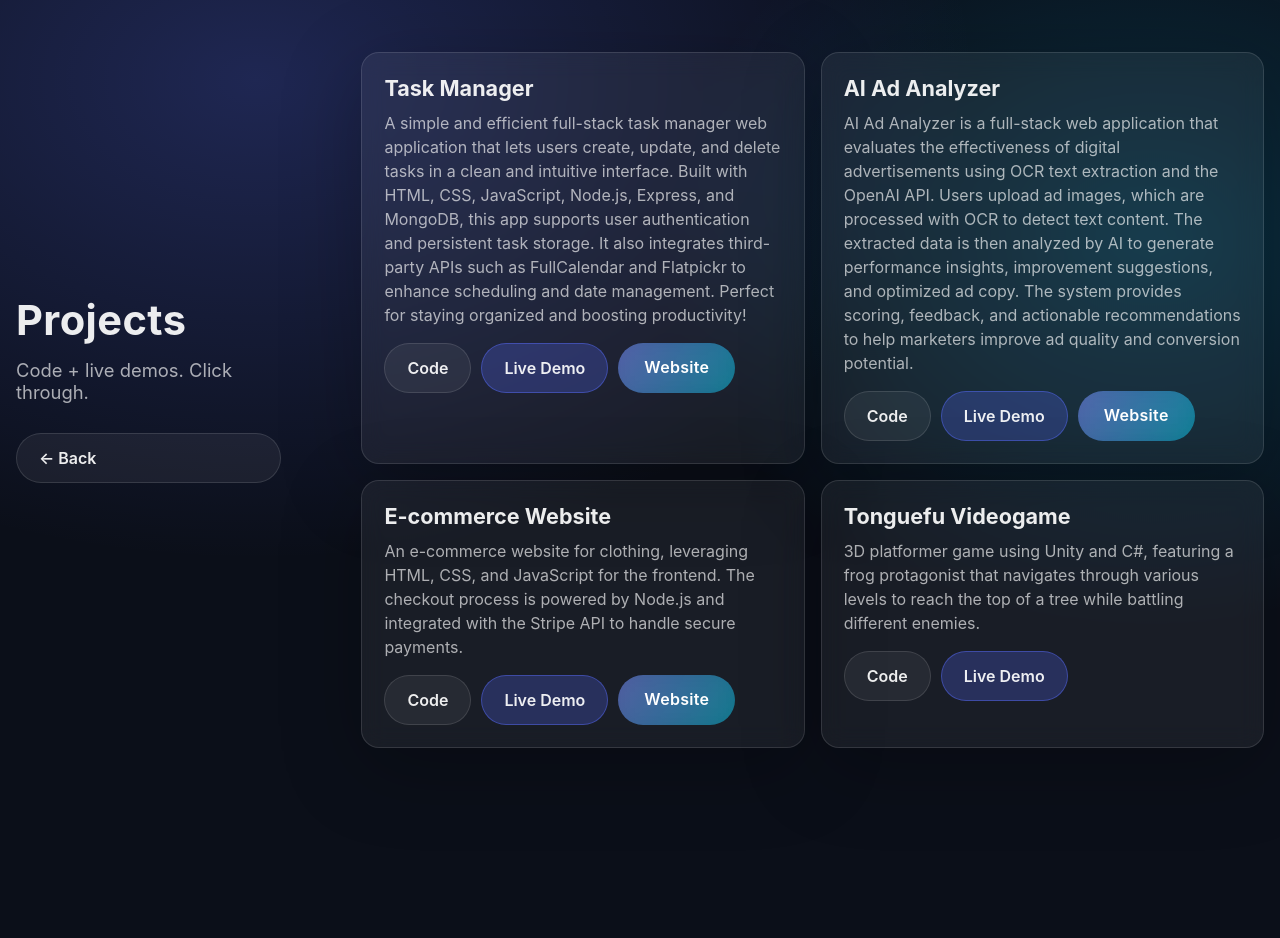
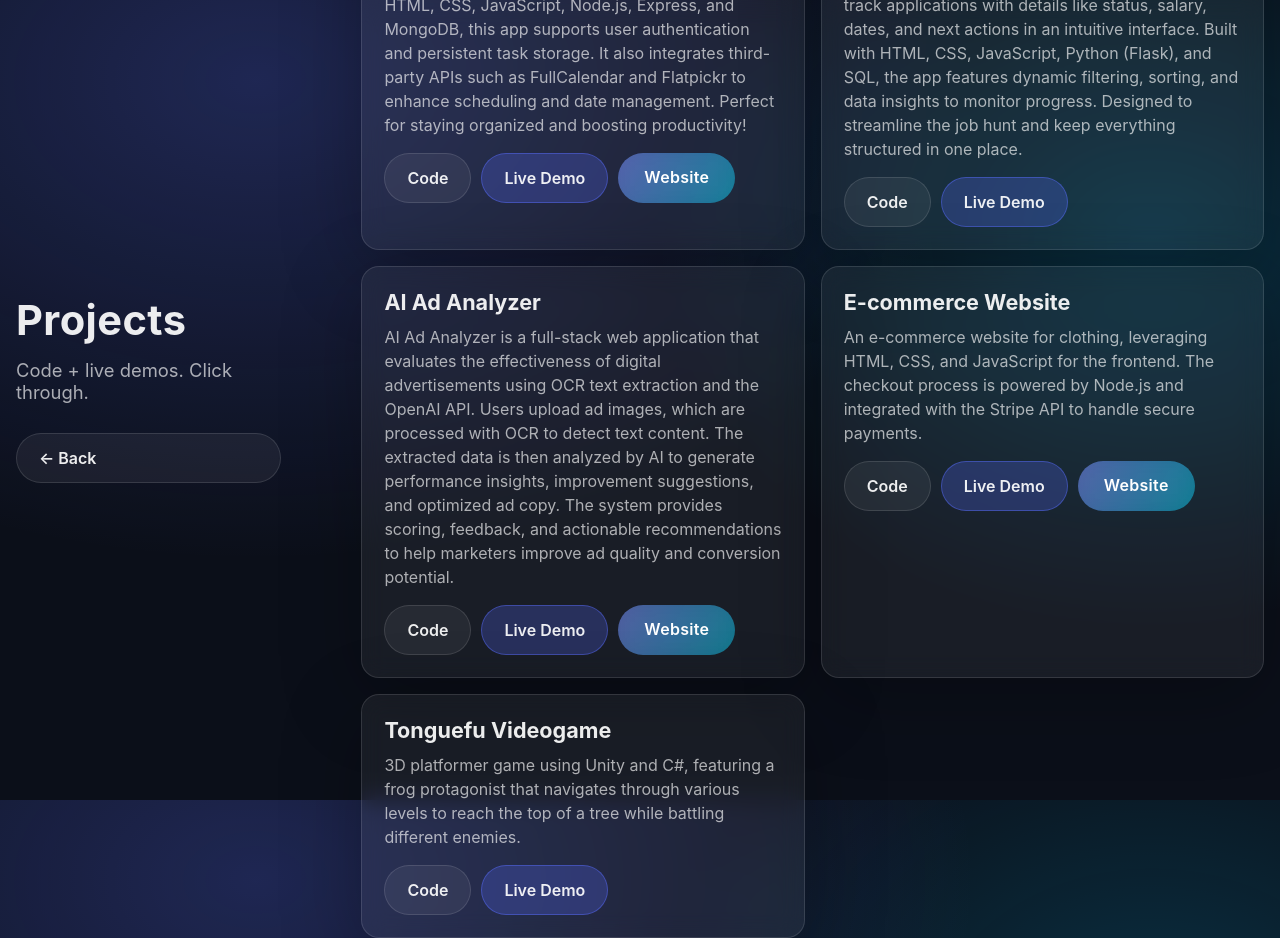
Before and after one commit to miguel23es/Portfolio-Website, a React (Vite) app in the folder portfolio/: page /projects in a window 1280 px wide. Before the commit the page ends 800 px from the top, so only its background shows below. Built offline with nearby package versions, Linux system fonts and the light colour scheme.

Commit message:
Added job tracker app

```diff
--- a/portfolio/src/pages/Projects.jsx
+++ b/portfolio/src/pages/Projects.jsx
@@ -37,24 +37,30 @@ export default function Projects() {
       website: "https://miluz.us",
     },
     {
+      title: "Job Application Tracker",
+      description: "A clean and interactive full-stack job application tracker that helps users organize and manage their job search efficiently. Users can add, update, and track applications with details like status, salary, dates, and next actions in an intuitive interface. Built with HTML, CSS, JavaScript, Python (Flask), and SQL, the app features dynamic filtering, sorting, and data insights to monitor progress. Designed to streamline the job hunt and keep everything structured in one place.",
+      codeUrl: "https://github.com/miguel23es/Job-Tracker-App",
+      demoUrl: "https://YOUR_LIVE_DEMO_2",
+    },
+    {
       title: "AI Ad Analyzer",
       description: "AI Ad Analyzer is a full-stack web application that evaluates the effectiveness of digital advertisements using OCR text extraction and the OpenAI API. Users upload ad images, which are processed with OCR to detect text content. The extracted data is then analyzed by AI to generate performance insights, improvement suggestions, and optimized ad copy. The system provides scoring, feedback, and actionable recommendations to help marketers improve ad quality and conversion potential.",
       codeUrl: "https://github.com/miguel23es/AI-Ad-Analyzer",
-      demoUrl: "https://YOUR_LIVE_DEMO_2",
+      demoUrl: "https://YOUR_LIVE_DEMO_3",
       website:"https://ai-ad-analyzer.onrender.com",
     },
     {
       title: "E-commerce Website",
       description: "An e-commerce website for clothing, leveraging HTML, CSS, and JavaScript for the frontend. The checkout process is powered by Node.js and integrated with the Stripe API to handle secure payments.",
       codeUrl: "https://github.com/miguel23es/E-commerce-Website",
-      demoUrl: "https://YOUR_LIVE_DEMO_3",
+      demoUrl: "https://YOUR_LIVE_DEMO_4",
       website:"https://e-commerce-website-cwxm.onrender.com",
     },
     {
       title: "Tonguefu Videogame",
       description: "3D platformer game using Unity and C#, featuring a frog protagonist that navigates through various levels to reach the top of a tree while battling different enemies.",
       codeUrl: "https://github.com/miguel23es/Tonguefu",
-      demoUrl: "https://YOUR_LIVE_DEMO_4", // if no live demo, you can link to a video or repo
+      demoUrl: "https://YOUR_LIVE_DEMO_5",
     },
   ];
 
```
Also changed, not shown: 1 other file (tests, documents, lock files or other folders).
